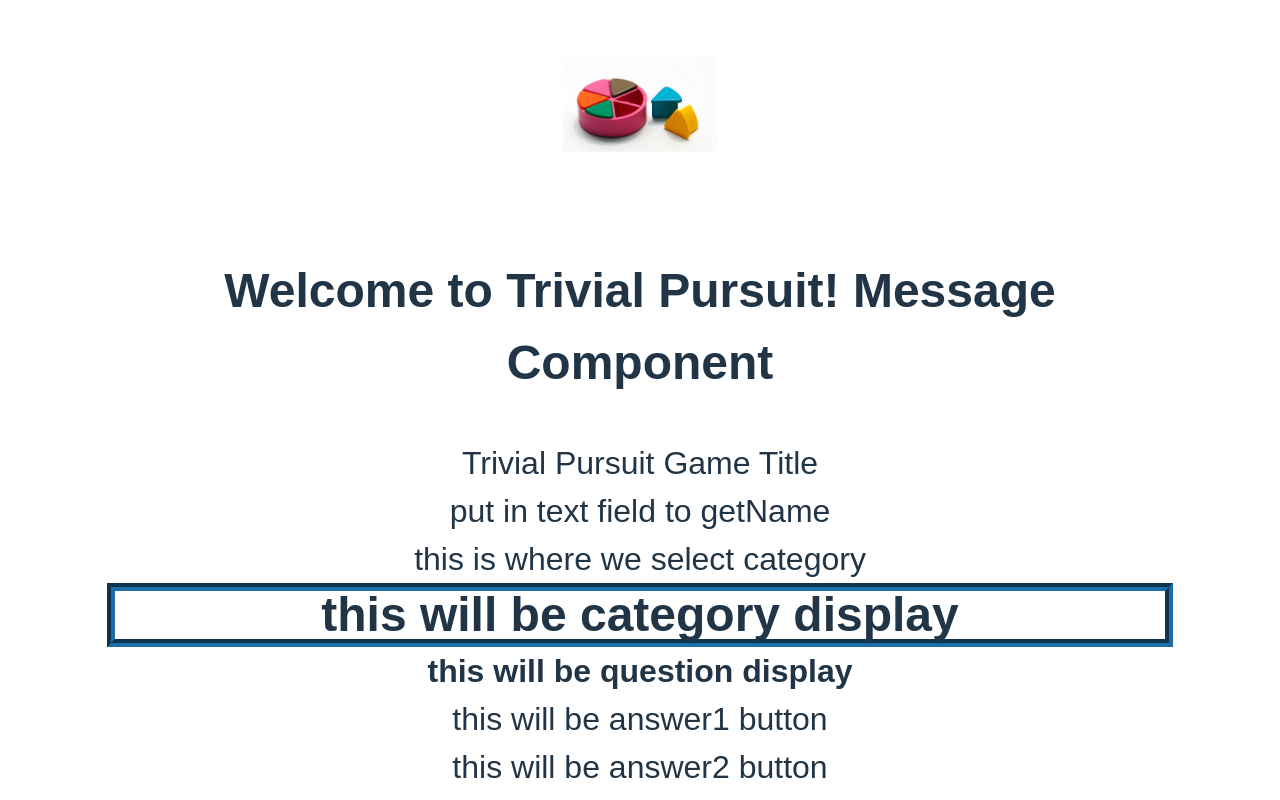
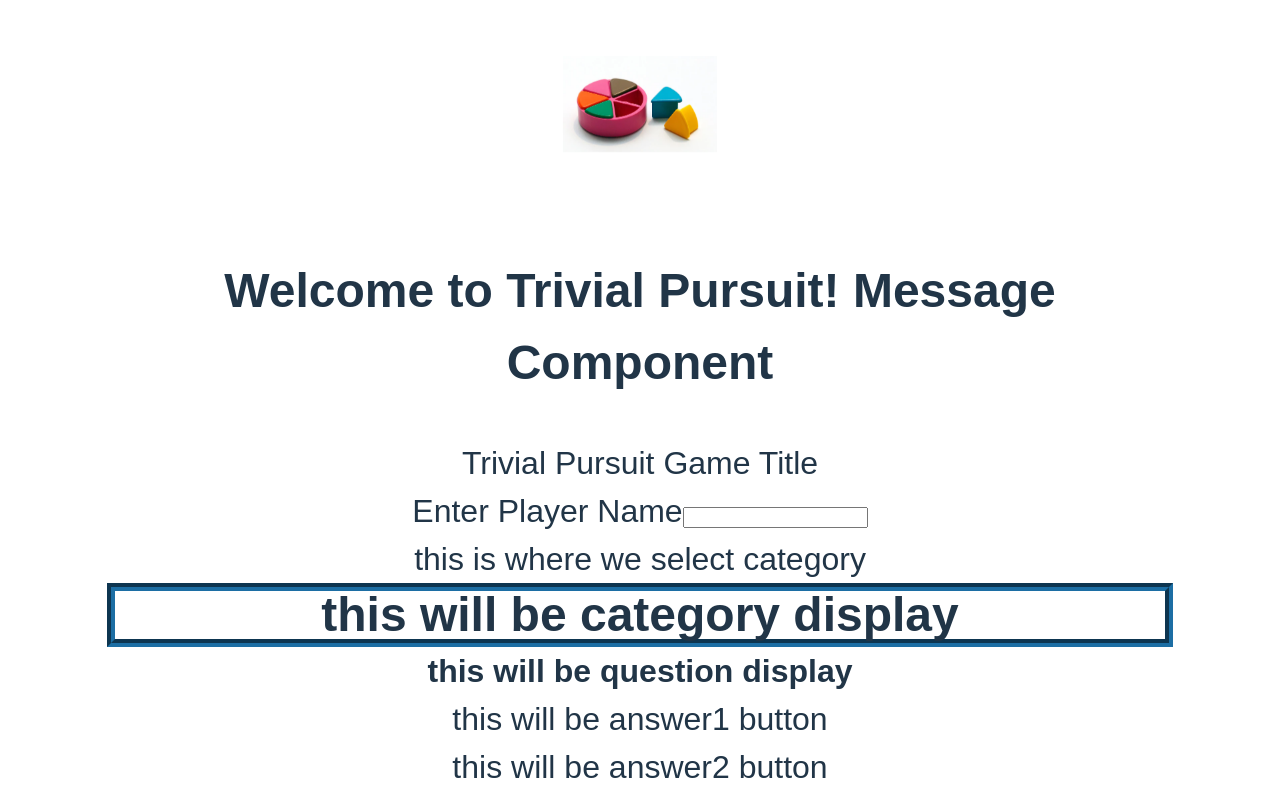
Before and after one commit to mbriese/TrivialPursuits, a React (Vite) app in the folder TrivialPursuitGame/: page / in a window 1280 px wide. Shown: the top 800 px of the page. Built offline with nearby package versions, Linux system fonts and the light colour scheme.

Commit message:
added input text field

```diff
--- a/TrivialPursuitGame/src/App.tsx
+++ b/TrivialPursuitGame/src/App.tsx
@@ -3,20 +3,19 @@
 import ListGroup from "./components/ListGroup";
 import "./App.css";
 import Message from "./Message";
-import NameText from "./components/GetName";
+import getName from "./components/GetName";
 
 function App() {
   const [count, setCount] = useState(0);
   const [answer, setAnswer] = useState(false);
-  const [contestantName, setName] = useState("");
+  const [playerName, setName] = useState(" ");
   const gameTitle = "Trivial Pursuit Game Title";
+  const handleChange = (event: { target: { value: string } }) => {
+    console.log("name is: ", event.target.value);
+  };
 
   function displayGameName() {
     <span>gameName</span>;
-  }
-
-  function getName() {
-    <span>display Player Name</span>;
   }
 
   return (
@@ -33,9 +32,15 @@
         <div className="h2 page-section-inner">
           <Message />
         </div>
-        <div className="h2 page-section-inner message">{gameTitle}</div>
-        <div className="h2 page-section-inner message">
-          put in text field to getName
+        <div className="h2 page-section-inner">{gameTitle}</div>
+        <div className="p page-section-inner">Enter Player Name
+          <input
+            type="string"
+            id="playerName"
+            name="playerName"
+            onChange={handleChange}
+            value={playerName}
+          />
         </div>
         <div className="h2 page-section-inner message">
           this is where we select category
@@ -57,10 +62,10 @@
         </div>
         <table>
           <tbody>
-          <tr>
-            <td className="h2 button-item message d-table-cell">Back</td>
-            <td className="h2 button-item message">Next</td>
-          </tr>
+            <tr>
+              <td className="h2 button-item message d-table-cell">Back</td>
+              <td className="h2 button-item message">Next</td>
+            </tr>
           </tbody>
         </table>
         <div className="h2 button-item message">Previous Category</div>
```
Also changed, not shown: TrivialPursuitGame/src/components/GetName.tsx (+9 -10 lines).
